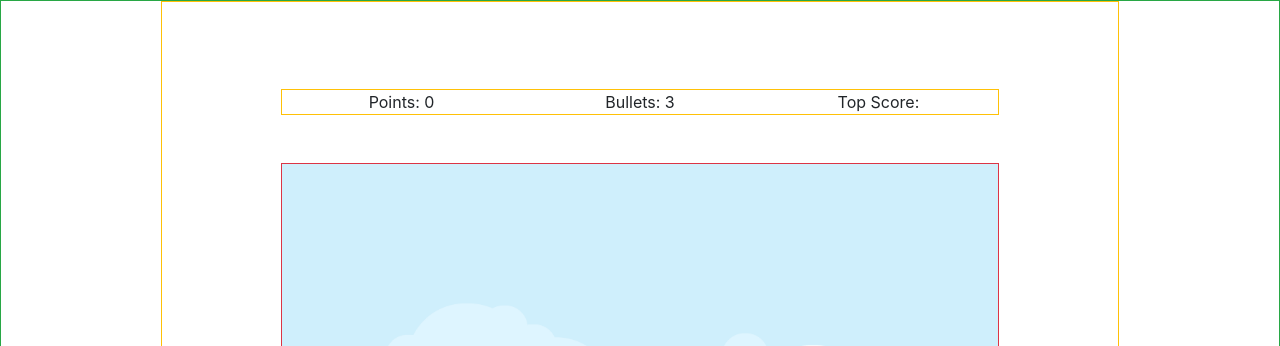
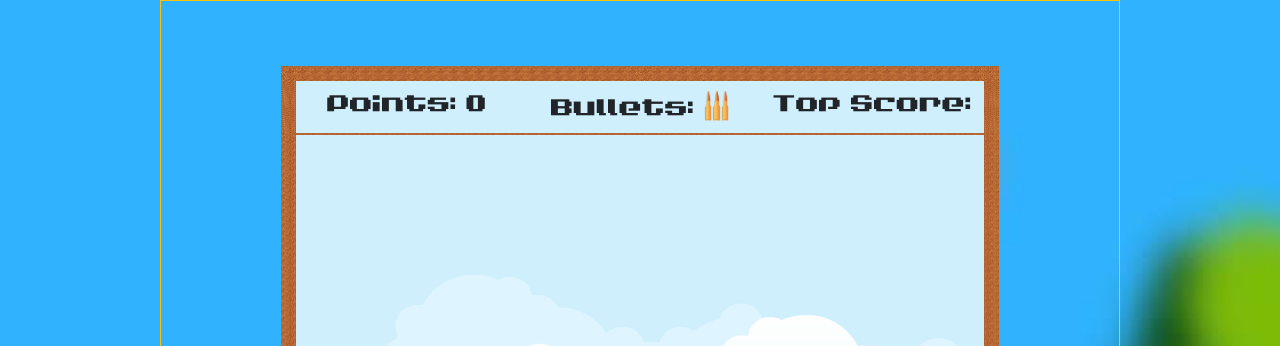
Before and after one commit to BartBros/Aim-tester, a plain HTML site: page index.html in a window 1280 px wide. Shown: the top 346 px of the page. Drawn offline with nearby package versions, Linux system fonts and the light colour scheme.

Commit message:
add bullets image

```diff
--- a/css/style.css
+++ b/css/style.css
@@ -10,15 +10,59 @@
     font-style: normal;
 }
 
+@font-face {
+    font-family: 'LVDC Game Over 2';
+    src: url('../fonts/LVDCGameOver2/LVDCGameOver2.eot');
+    src: url('../fonts/LVDCGameOver2/LVDCGameOver2.eot?#iefix') format('embedded-opentype'),
+        url('../fonts/LVDCGameOver2/LVDCGameOver2.woff2') format('woff2'),
+        url('../fonts/LVDCGameOver2/LVDCGameOver2.woff') format('woff'),
+        url('../fonts/LVDCGameOver2/LVDCGameOver2.ttf') format('truetype'),
+        url('../fonts/LVDCGameOver2/LVDCGameOver2.svg#LVDCGameOver2') format('svg');
+    font-weight: normal;
+    font-style: normal;
+}
+
+
+
 
 body {
     height: 100vh;
+    background-image: url('../img/body-bg.jpg');
+    background-position: center;
+    background-repeat: no-repeat;
+    background-size: cover;
+}
+
+#score-window {
+    padding: 10px;
+    background: #cfeffc;
+    border: 15px solid;
+    border-image-source: url('../img/border-wood.jpg');
+    border-radius: 10px 10px 0px 0px;
+    border-bottom: 2px solid;
+    border-image-slice: 15;
+    border-image-repeat: round;
+    font-family: 'LVDC Game Over 2';
+}
+
+.bullet {
+    max-height: 2em;
+}
+
+#main-game {
+    border: 15px solid;
+    border-image-source: url('../img/border-wood.jpg');
+    border-radius: 0px 0px 10px 10px;
+    border-top: none;
+    border-image-slice: 15;
+    border-image-repeat: round;
 }
 
 #main-game p {
-    font-size: 75px;
-    font-family: 'Game Over';
-    margin: 0;
+
+    font-family: 'LVDC Game Over 2';
+
+
 
 }
 
--- a/index.html
+++ b/index.html
@@ -11,10 +11,10 @@
 
     <title>My First Game</title>
   </head>
-  <body class="border border-success">
+  <body>
       <div class="mx-auto border border-warning w-75 h-100 d-flex flex-column justify-content-center align-items-center">
 
-        <div class="container w-75 text-center m-5 border border-warning">
+        <div id="score-window" class="container w-75 text-center">
             <div class="row">
               <div class="col-sm text-center">
                 Points: <span id="points"></span>
@@ -29,7 +29,7 @@
           </div>
 
 
-          <div id="main-game" class="d-flex flex-column align-items-center w-75 h-75 border border-danger">
+          <div id="main-game" class="d-flex flex-column align-items-center w-75 h-75">
           </div>
         </div>
 
--- a/js/game.js
+++ b/js/game.js
@@ -8,6 +8,7 @@ let escapeDuckSeconds = 0;
 let counterToEscapeDuck;
 let table;
 let position;
+$('.bullet').remove();
 
 
 const duck = document.createElement('img');
@@ -38,16 +39,24 @@ for (let i = 0; i < 9; i++) {
 const clearWindow = document.createElement('div');
 $(clearWindow).addClass('d-flex flex-column justify-content-center align-items-center w-100 h-100 bg-empty');
 
-
+const bullet = $('<img>').attr({
+    'src' : '../img/bullet.png'
+});
+$(bullet).addClass('bullet');
 // ========= FUNCTIONS =========
 function startGame() {
     $('#main-game').empty();
     $('#main-game').append(gameField);
-    $(clearWindow).empty();
+    $('td').empty();
     points = 0;
     bullets = 3;
     $('#points').text(points);
-    $('#bullets').text(bullets);
+
+    $('#bullets').empty();
+    $('#bullets').append(bullet);
+    $(bullet).clone().appendTo('#bullets');
+    $(bullet).clone().appendTo('#bullets');
+
     table = $('table');   // Whole table is playing field
     $position = $('td');    // Table cell is position for target
     createFirstDuck();
@@ -57,7 +66,7 @@ function startGame() {
 function gameOver() {
     escapeStop(); //Start count to duck escape
     $('table').remove();
-    $(nDuckFlewAway).remove();
+
     $('#main-game').append(clearWindow);
         if (points > topScore) {
             $(clearWindow).append(nGameOver)
@@ -141,19 +150,20 @@ $('#main-game').on('click', function(event) { // Target hit correct
         // Max 3 bullets
         if (bullets < 3 ) {
             bullets += 1;
-            $('#bullets').text(bullets);
+            $(bullet).clone().appendTo('#bullets');
         }
 
     } if (event.target.tagName == 'TD') {           // Hit outside the target
 
         if (bullets > 1) {
             bullets -= 1;
-            $('#bullets').text(bullets);
+            $('.bullet').last().remove();
+
 
         // Bullets = 0 then Game Over
         } else {
             bullets -= 1;
-            $('#bullets').text(bullets);
+            $('.bullet').last().remove();
             $(duck).remove();
             gameOver();
         }
```
Also changed, not shown: fonts/LVDCGameOver2/LVDCGameOver2.svg (added), fonts/LVDCGameOver2/LVDCGameOver2.ttf (added), fonts/LVDCGameOver2/LVDCGameOver2.woff (added), fonts/LVDCGameOver2/LVDCGameOver2.woff2 (added), img/body-bg.jpg (added), img/border-wood.jpg (added), img/bullet.png (added), 1 other file.
